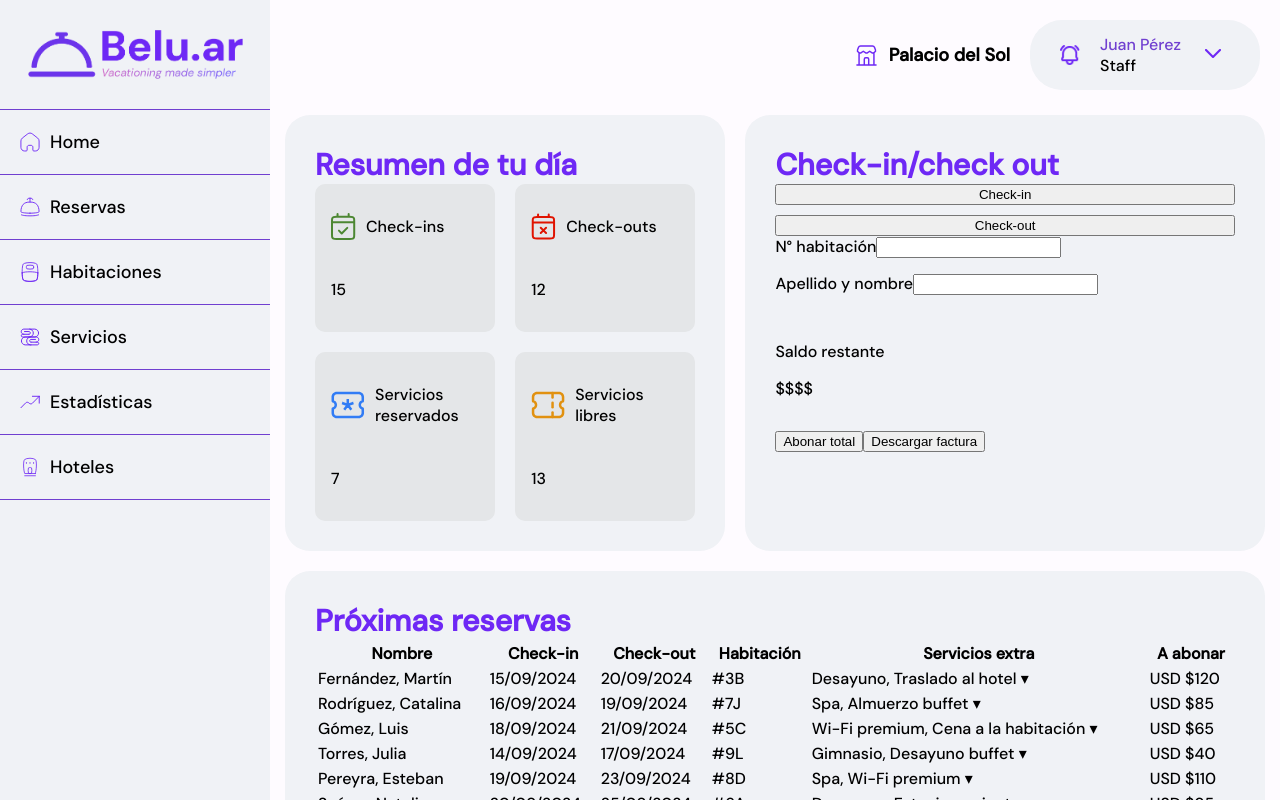
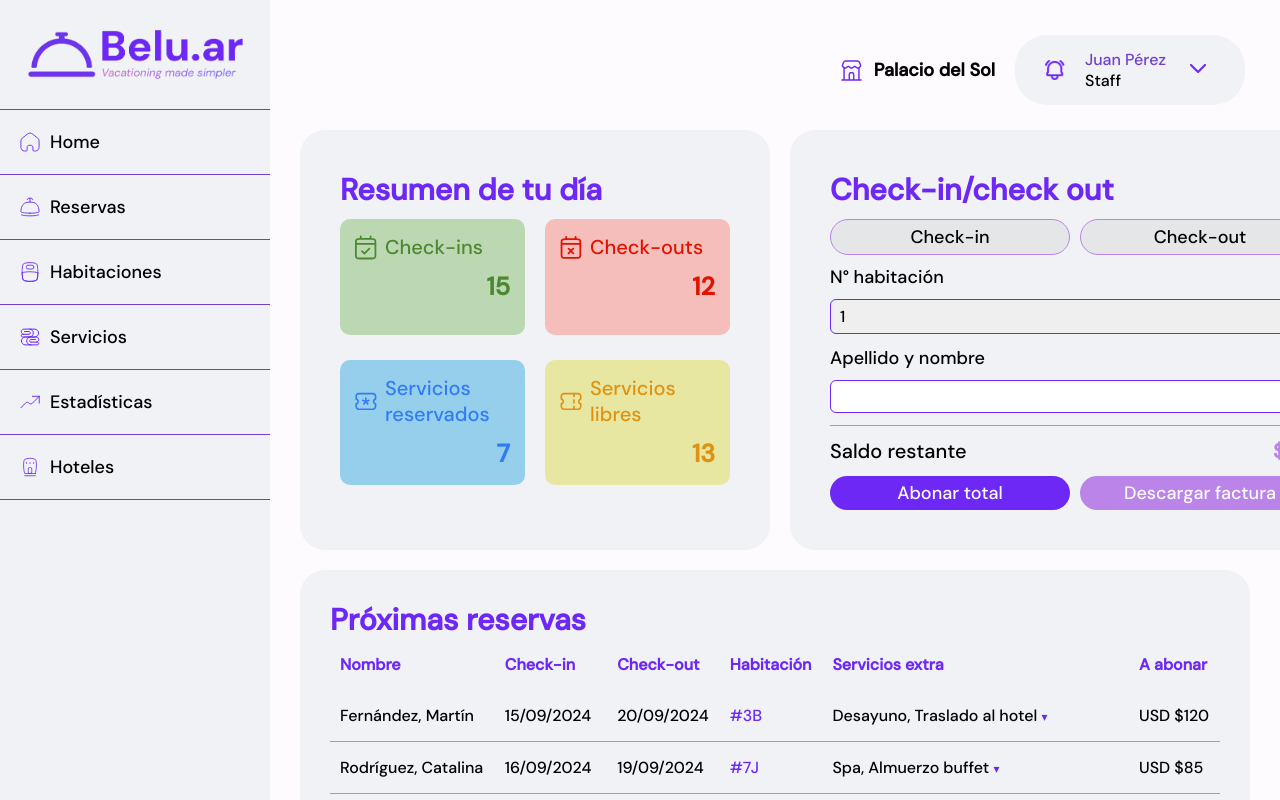
Before and after one commit to tatlopez/FrontDDA2, a React (Create React App) app in the folder beluar/: page / in a window 1280 px wide. Built offline with nearby package versions, Linux system fonts and the light colour scheme.

Commit message:
finish dashboard inicio

```diff
--- a/beluar/src/components/DashboardInicio/dashboardInicio.css
+++ b/beluar/src/components/DashboardInicio/dashboardInicio.css
@@ -5,7 +5,7 @@
 
 .content-container {
     width: 100%;
-    padding: 15px;
+    padding: 30px;
     display: flex;
     flex-direction: column;
     gap: 20px;
@@ -23,17 +23,24 @@
 .dashboard-top {
     display: flex;
     flex-direction: row;
+    justify-content: space-between;
+    width: 100%;
+    height: 100%;
+    align-items: stretch;
     gap: 20px;
-    width: 100%;
 }
 
-.dashboard-resume {
-    width: 480px;
-    padding: 30px;
+
+.dashboard-resume,
+.dashboard-checkIn {
+    height: auto;
+    flex: 1;
+    padding: 40px;
     background-color: #F0F2F6;
     border-radius: 25px;
     display: flex;
     flex-direction: column;
+    gap: 10px;
 }
 
 .title {
@@ -46,39 +53,127 @@
 .cards {
     display: flex;
     flex-direction: column;
-    gap: 20px;
-
+    gap: 25px;
+    margin: 0;
+    padding: 0;
+    width: fit-content;
 }
 
 .cards-row {
     display: flex;
     flex-direction: row;
     gap: 20px;
-
+    margin: 0;
+    box-sizing: border-box;
+    width: fit-content;
 }
 
-.card {
+.resume-card {
+    width: 185px;
+    min-height: 116px;
+    height: fit-content;
     display: flex;
     flex-direction: column;
     align-items: self-start;
     gap: 10px;
     padding: 15px;
     border-radius: 10px;
+    margin: 0;
+    box-sizing: border-box;
 }
 
 .card-title {
     display: flex;
     flex-direction: row;
+    gap: 8px;
+    align-items: center;
+}
+
+.card-title img {
+    width: 22px;
+    height: 25px;
+}
+
+.card-title p {
+    margin: 0;
+    font-size: 20px;
+    font-weight: 500;
+    margin: 0;
+}
+
+.resume-number {
+    font-size: 25px;
+    font-weight: 600;
+    margin: 0;
+    align-self: self-end;
+}
+
+.buttons {
+    display: flex;
+    flex-direction: row;
+    justify-content: space-between;
+}
+
+.button {
+    font-size: 18px;
+    font-weight: 500;
+    font-family: 'DM Sans', sans-serif;
+    padding: 5px 20px;
+    border-radius: 20px;
+    width: 240px;
+    cursor: pointer;
+}
+
+.fields {
+    display: flex;
+    flex-direction: column;
+    gap: 12px;
+}
+
+.field {
+    display: flex;
+    flex-direction: column;
     gap: 10px;
 }
 
-.dashboard-checkIn {
-    width: 580px;
-    padding: 30px;
-    background-color: #F0F2F6;
-    border-radius: 25px;
+.field label {
+    font-size: 18px;
+    font-weight: 500;
+}
+
+.field input, .field select {
+    font-size: 16px;
+    border-radius: 6px;
+    border: 1px solid #6E28F5;
+    font-family: 'DM Sans', sans-serif;
+    padding: 5px;
+}
+
+.divisor {
+    width: 100%;
+    height: 1px;
+    background-color: #BB84E8;
+    margin: 0;
+}
+
+.balance {
     display: flex;
-    flex-direction: column;
+    flex-direction: row;
+    align-items: center;
+    justify-content: space-between;
+}
+
+.balance-title {
+    margin: 0;
+    font-size: 20px;
+    font-weight: 500;
+}
+
+.balance-number {
+    margin: 0;
+    font-size: 20px;
+    font-weight: 600;
+    color: #BB84E8;
 }
 
 .dashboard-reservations {
@@ -88,3 +183,48 @@
     display: flex;
     flex-direction: column;
 }
+
+.reservations-table {
+    width: 100%;
+    border-collapse: collapse;
+}
+
+.reservations-table thead {
+    background-color: #F0F2F6;
+    color: #6E28F5;
+    text-align: left;
+}
+
+.reservations-table tbody tr {
+    border-bottom: 1px solid #BB84E8;
+    align-items: center;
+}
+
+.reservations-table th, .reservations-table td {
+    padding: 15px 10px;
+    font-size: 16px;
+}
+
+.reservations-table th {
+    font-weight: 600;
+    font-size: 16px;
+}
+
+.reservations-table tbody tr:hover {
+    background-color: #E0E7FF;
+}
+
+.room-number{
+    font-size: 16px;
+    font-weight: 500;
+    text-align: center;
+    display: inline-block;
+    box-sizing: border-box;
+    color: #6E28F5;
+}
+
+.dropdown-icon {
+    font-size: 12px;
+    color: #6E28F5;
+    cursor: pointer;
+}
--- a/beluar/src/components/DashboardInicio/dashboardInicio.js
+++ b/beluar/src/components/DashboardInicio/dashboardInicio.js
@@ -67,36 +67,37 @@ function DashboardInicio() {
                 <Header />
                 <div className="dashboard-body">
                     <div className="dashboard-top">
+                        {/* Resumen de tu día*/}
                         <div className="dashboard-resume">
                             <p className="title">Resumen de tu día</p>
                             <div className="cards">
                                 <div className="cards-row">
-                                    <div className="card">
+                                    <div className="resume-card" style={{backgroundColor: 'rgba(135,191,112,0.5)', color: '#4C8732'}}>
                                         <div className="card-title">
-                                            <img src={calendarCheck} className="card-icon"/>
+                                            <img src={calendarCheck} className="card-icon" alt="Check-ins"/>
                                             <p className="resume-title">Check-ins</p>
                                         </div>
                                         <p className="resume-number">15</p>
                                     </div>
-                                    <div className="card">
+                                    <div className="resume-card" style={{backgroundColor: 'rgba(251,139,129,0.5)', color: '#E01300'}}>
                                         <div className="card-title">
-                                            <img src={calendarCross} className="card-icon"/>
+                                            <img src={calendarCross} className="card-icon" alt="Check-outs"/>
                                             <p className="resume-title">Check-outs</p>
                                         </div>
                                         <p className="resume-number">12</p>
                                     </div>
                                 </div>
                                 <div className="cards-row">
-                                    <div className="card">
+                                    <div className="resume-card" style={{backgroundColor: 'rgba(62,174,226,0.5)', color: '#317CF5'}}>
                                         <div className="card-title">
-                                            <img src={coupon1} className="card-icon"/>
+                                            <img src={coupon1} className="card-icon" alt="coupon 1"/>
                                             <p className="resume-title">Servicios reservados</p>
                                         </div>
                                         <p className="resume-number">7</p>
                                     </div>
-                                    <div className="card">
+                                    <div className="resume-card" style={{backgroundColor: 'rgba(226,221,80,0.5)', color: '#E19110'}}>
                                         <div className="card-title">
-                                            <img src={coupon2} className="card-icon"/>
+                                            <img src={coupon2} className="card-icon" alt="coupon 2"/>
                                             <p className="resume-title">Servicios libres</p>
                                         </div>
                                         <p className="resume-number">13</p>
@@ -104,16 +105,22 @@ function DashboardInicio() {
                                 </div>
                             </div>
                         </div>
+                        {/* Fin resumen de tu día*/}
+                        {/* Check ins rapidos */}
                         <div className="dashboard-checkIn">
                             <p className="title">Check-in/check out</p>
                             <div className="buttons">
-                                <button className="button">Check-in</button>
-                                <button className="button">Check-out</button>
+                                <button className="button" style={{backgroundColor: '#E4E6E8', color: '#000000', border: '1px solid #BB84E8'}}>Check-in</button>
+                                <button className="button" style={{backgroundColor: '#E4E6E8', color: '#000000', border: '1px solid #BB84E8'}}>Check-out</button>
                             </div>
                             <div className="fields">
                                 <div className="field">
-                                    <label htmlFor="name">N° habitación</label>
-                                    <input type="text" id="habitacion" name="habitacion"/>
+                                    <label htmlFor="room">N° habitación</label>
+                                    <select name="habitaciones" id="room">
+                                        <option value="1">1</option>
+                                        <option value="2">2</option>
+                                        <option value="3">3</option>
+                                    </select>
                                 </div>
                                 <div className="field">
                                     <label htmlFor="room">Apellido y nombre</label>
@@ -124,13 +131,15 @@ function DashboardInicio() {
                                     <p className="balance-title">Saldo restante</p>
                                     <p className="balance-number">$$$$</p>
                                 </div>
-                                <div className="payment-buttons">
-                                    <button className="payment-button">Abonar total</button>
-                                    <button className="ticket-button">Descargar factura</button>
+                                <div className="buttons">
+                                    <button className="button" style={{backgroundColor: '#6E28F5', color: '#FEFBFF', border: 'none'}}>Abonar total</button>
+                                    <button className="button" style={{backgroundColor: '#BB84E8', color: '#FEFBFF', border: 'none'}}>Descargar factura</button>
                                 </div>
                             </div>
                         </div>
+                        {/* Fin check ins rapidos */}
                     </div>
+                    {/* Tabla de reservas */}
                     <div className="dashboard-reservations">
                         <p className="title">Próximas reservas</p>
                         <table className="reservations-table">
@@ -145,7 +154,7 @@ function DashboardInicio() {
                                 </tr>
                             </thead>
                             <tbody>
-                                    {reservations.map((reservation, index) => (
+                                {reservations.map((reservation, index)=> (
                                     <tr key={index}>
                                         <td>{reservation.name}</td>
                                         <td>{reservation.checkIn}</td>
@@ -158,6 +167,7 @@ function DashboardInicio() {
                             </tbody>
                         </table>
                     </div>
+                    {/* Fin tabla de reservas */}
                 </div>
             </div>
         </div>
```
Lines whose indentation alone changed are shown as unchanged.
